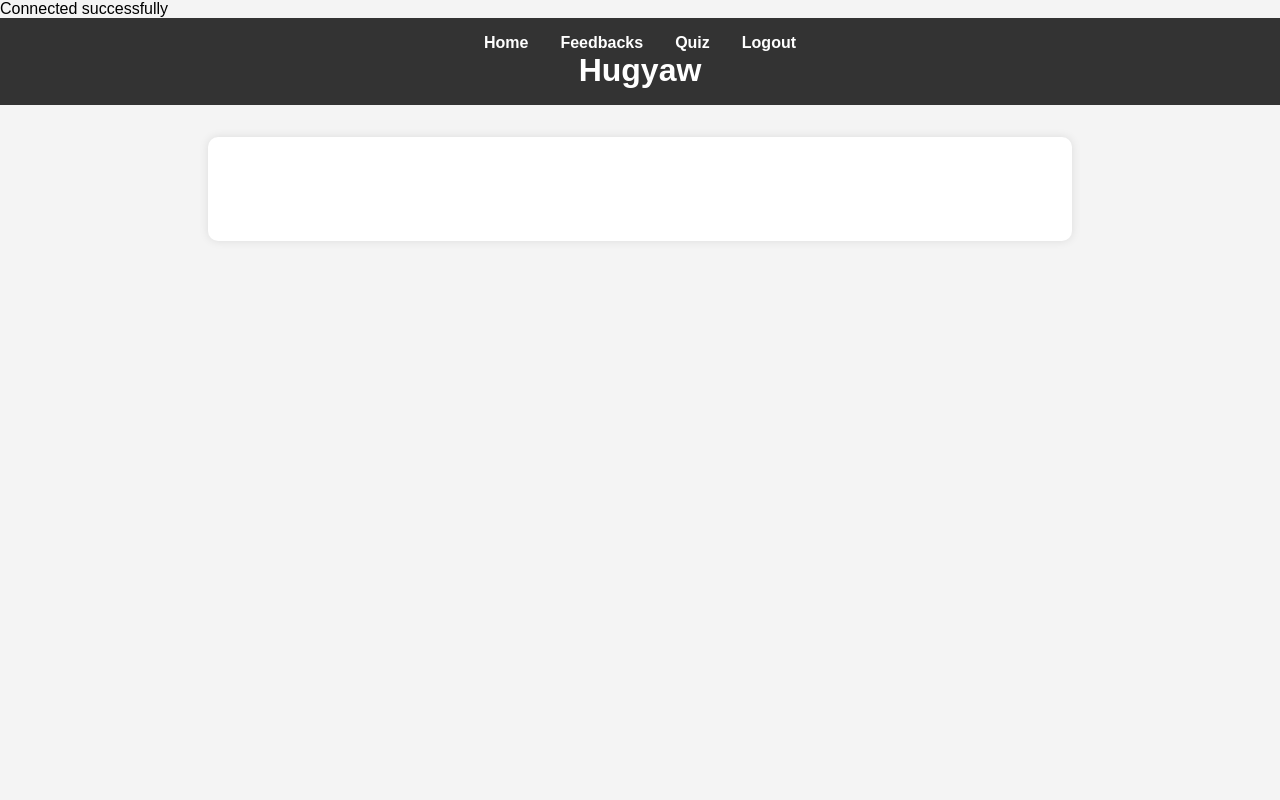
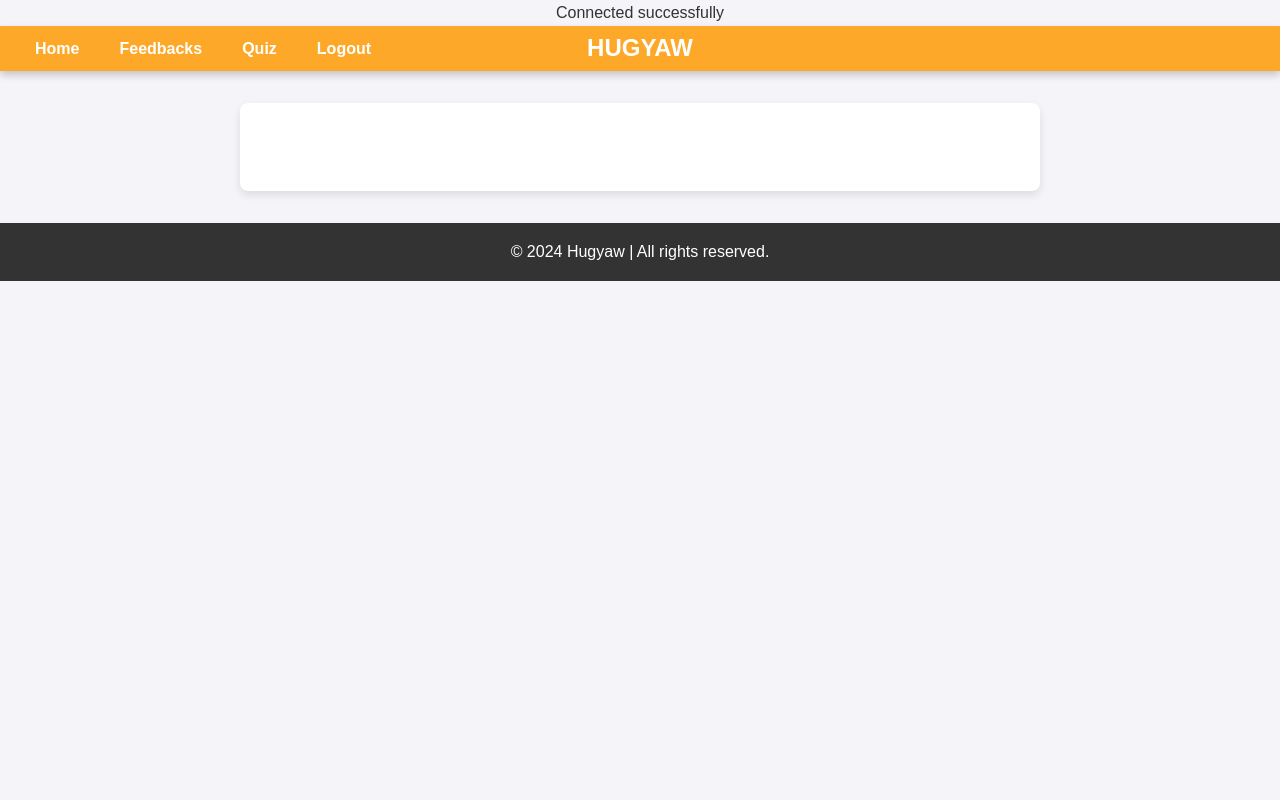
Before and after one commit to markalvincadangin/Hugyaw, a PHP site: page /quiz.php in a window 1280 px wide. Run offline with PHP 8.4, Linux system fonts and the light colour scheme; the visitor is signed in with stand-in values (Sample User, id 1); data that the repository does not hold is empty.

Commit message:
Enhance quiz styling and add footer to quiz page for improved user experience

```diff
--- a/css/quiz_style.css
+++ b/css/quiz_style.css
@@ -1,40 +1,66 @@
-/* quiz_style.css */
+* {
+    margin: 0;
+    padding: 0;
+    box-sizing: border-box;
+}
 
 body {
     font-family: Arial, sans-serif;
-    background-color: #f4f4f4;
+    line-height: 1.6;
+    color: #333;
+    background-color: #f4f4f9;
+    text-align: center;
+}
+
+header {
+    background-color: #fda828;
+    padding: 10px 25px;
+    display: flex;
+    align-items: center;
+    justify-content: space-between;
+    box-shadow: 0 4px 8px rgba(0, 0, 0, 0.2);
+    position: sticky;
+    top: 0;
+    z-index: 1000;
+}
+
+.logo {
+    position: absolute;
+    left: 50%;
+    transform: translateX(-50%);
+    font-size: 24px;
+    color: #ffffff;
+    text-transform: uppercase;
+    text-decoration: none;
+}
+
+.nav-links {
+    list-style: none;
+    display: flex;
+    gap: 20px;
     margin: 0;
     padding: 0;
 }
 
-header {
-    background-color: #333;
-    color: #fff;
-    padding: 1rem 0;
-    text-align: center;
+.nav-links li {
+    display: inline;
+    align-items: center;
 }
 
-header .nav-links {
-    list-style: none;
-    padding: 0;
-    margin: 0;
-    display: flex;
-    justify-content: center;
+.nav-links a {
+    text-decoration: none;
+    color: rgb(255, 255, 255);
+    font-weight: bold;
+    font-size: 16px;
+    padding: 5px 10px;
+    border-radius: 4px;
+    transition: all 0.3s ease;
 }
 
-header .nav-links li {
-    margin: 0 1rem;
-}
-
-header .nav-links a {
+.nav-links a:hover {
     color: #fff;
-    text-decoration: none;
-    font-weight: bold;
-}
-
-header .logo {
-    font-size: 2rem;
-    margin: 0;
+    background-color: #f39c12;
+    box-shadow: 0 4px 6px rgba(0, 0, 0, 0.2);
 }
 
 main {
@@ -42,8 +68,8 @@ main {
     margin: 2rem auto;
     padding: 2rem;
     background-color: #fff;
-    box-shadow: 0 0 10px rgba(0, 0, 0, 0.1);
-    border-radius: 10px;
+    box-shadow: 0 4px 8px rgba(0, 0, 0, 0.1);
+    border-radius: 8px;
 }
 
 #question-container {
@@ -63,7 +89,7 @@ main {
 }
 
 .option {
-    background-color: #007bff;
+    background-color: #fda828;
     color: #fff;
     border: none;
     padding: 0.75rem 1.5rem;
@@ -78,7 +104,7 @@ main {
 }
 
 .option:hover {
-    background-color: #0056b3;
+    background-color: #855d1d;
     transform: scale(1.05);
 }
 
@@ -92,7 +118,7 @@ footer {
     color: #fff;
     text-align: center;
     padding: 1rem 0;
-    position: fixed;
+    position: relative;
     width: 100%;
     bottom: 0;
 }
--- a/quiz.php
+++ b/quiz.php
@@ -84,5 +84,8 @@ $questions = $questionsResult->fetch_all(MYSQLI_ASSOC);
             <input type="hidden" id="score" name="score">
         </form>
     </main>
+    <footer>
+        <p>© 2024 Hugyaw | All rights reserved.</p>
+    </footer>
 </body>
 </html>
```
